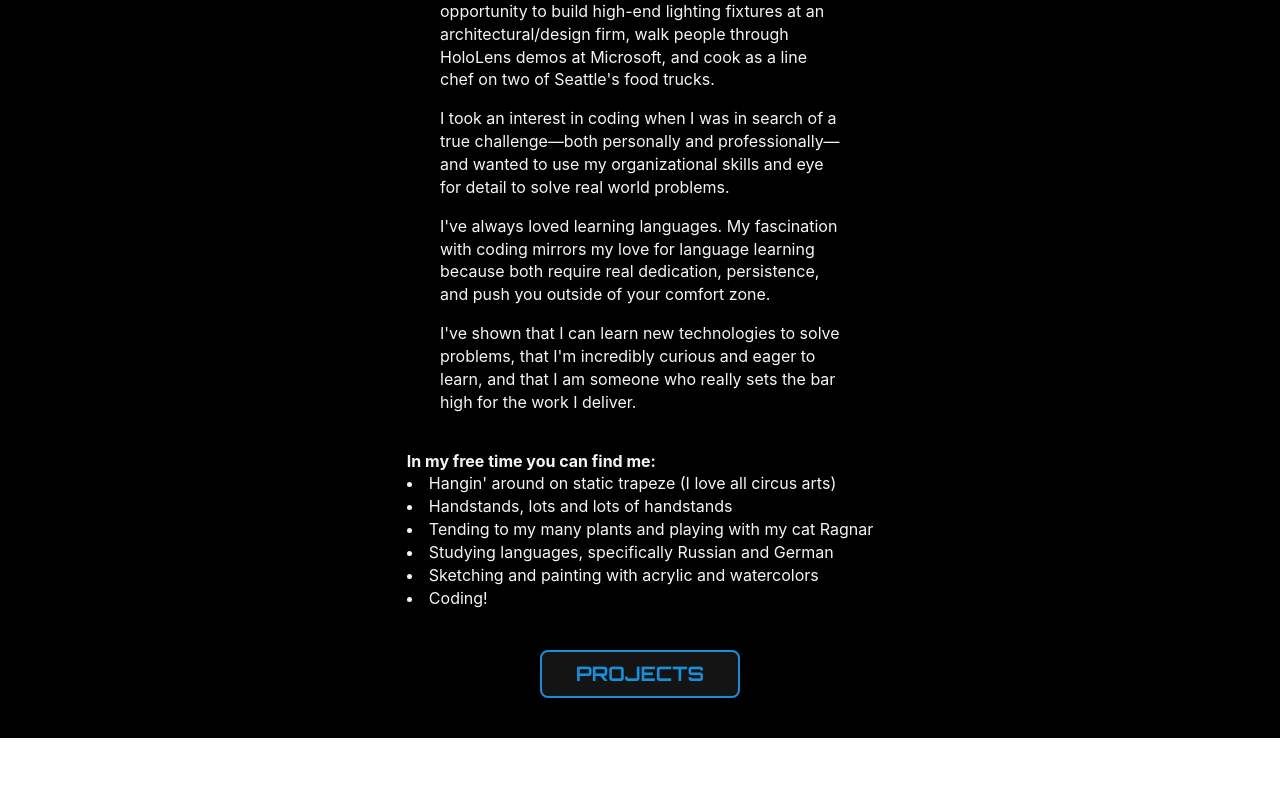
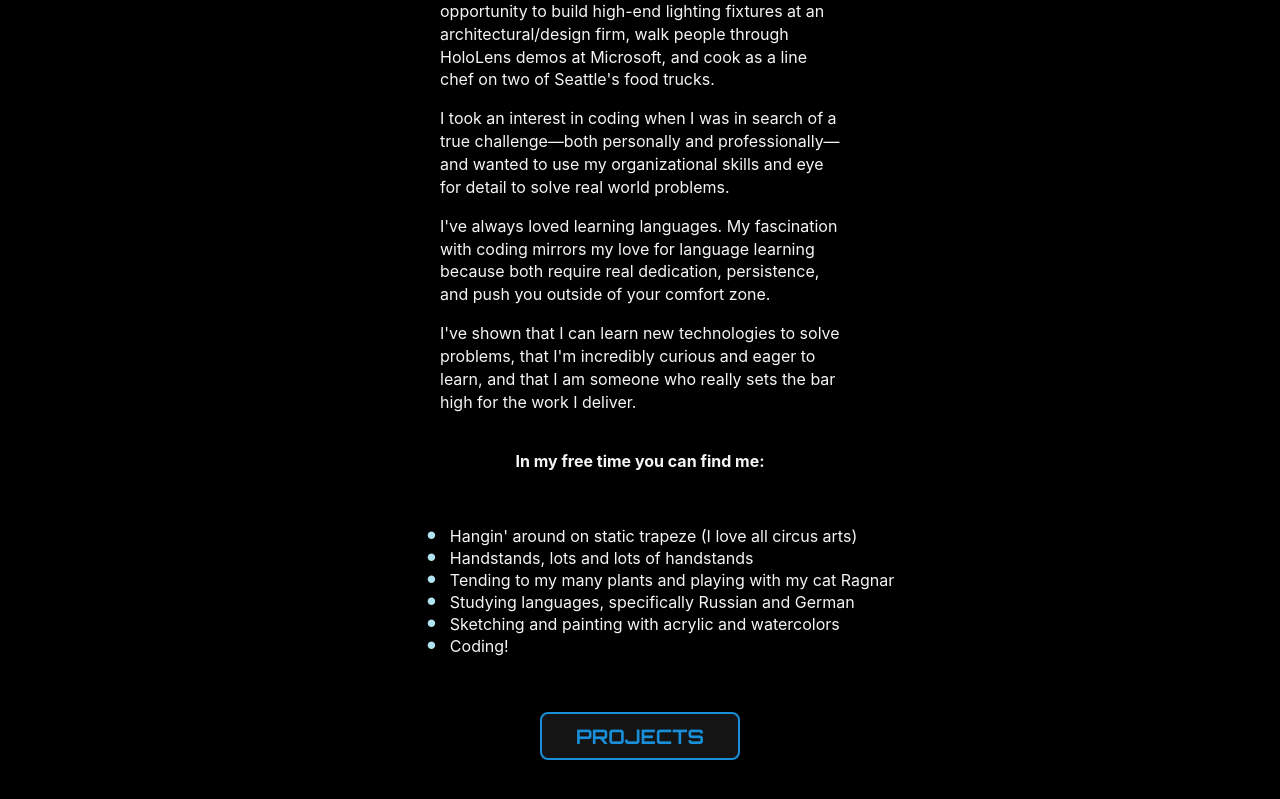
Before and after one commit to RivaD2/riva-portfolio, a React (Create React App) app: page /about in a window 1280 px wide. Shown: the part 453-1252 px from the top of the page. Before the commit the page ends 1191 px from the top, so only its background shows below. Built offline with nearby package versions, Linux system fonts and the light colour scheme; no server answers; a web font is replaced by a local one.

Commit message:
style and tag edits and additions

```diff
--- a/src/Components/Modal.js
+++ b/src/Components/Modal.js
@@ -16,8 +16,8 @@ class Modal extends React.Component {
             <i className={'window close outline icon'}></i>
           </div>
           <div className="modal-content">
-            <div className="modal-image-wrapper">
-              <div className="modal-img" onClick={this.onVideoClick}>
+            <div className="modal-video-wrapper">
+              <div className="modal-video" onClick={this.onVideoClick}>
                 <video
                   controls
                   muted
--- a/src/Components/Project.css
+++ b/src/Components/Project.css
@@ -87,7 +87,8 @@
 
 #tools-used-desc b {
   color: rgb(177, 243, 245);
-  font-size: 12pt;
+  font-size: 14pt;
+  margin-left: 36px;
   text-align: left;
   text-transform: uppercase;
 }
@@ -101,6 +102,8 @@
 
 #text-desc b {
   color: rgb(177, 243, 245);
+  font-size: 14pt;
+  margin-left: 36px;
   text-transform: uppercase;
 }
 
--- a/src/Pages/About.css
+++ b/src/Pages/About.css
@@ -45,6 +45,20 @@
   padding-top: 20px;
 }
 
+ul {
+  list-style: none;
+}
+
+/* Thanks W3 schools :) */
+ul li::before {
+  content: "\2022"; /* Add content: \2022 is the CSS Code/unicode for a bullet */
+  color: rgb(178, 227, 241);
+  display: inline-block;
+  width: 1em;
+  font-weight: bold;
+  font-size: 24px;
+}
+
 .about-project-button {
   background-color: rgba(25, 25, 25, 0.8);
   border: solid 2px rgb(24, 143, 216);
--- a/src/Pages/About.js
+++ b/src/Pages/About.js
@@ -10,28 +10,29 @@ const About = () => {
     return (
       <div className="about-container">
         <div className="headshot-container">
-          <div className="svg-about">
+          <header className="svg-about">
             <SvgHeader />
-          </div>
-        <img src="/images/riva.jpg" alt="headshot" className="profile-image"/>
+          </header>
+          <img src="/images/riva.jpg" alt="headshot showing the creator of this site, Riva Davidowski" className="profile-image"/>
         </div>
         <div className="text-container">
           <p className="bio-info">My background has been varied and I've had the opportunity to build high-end lighting fixtures at an architectural/design firm, walk people through HoloLens demos at Microsoft, and cook as a line chef on two of Seattle's food trucks.</p>
           <p className="bio-info">I took an interest in coding when I was in search of a true challenge&mdash;both personally and professionally&mdash;and wanted to use my organizational skills and eye for detail to solve real world problems.</p>
           <p className="bio-info">I've always loved learning languages. My fascination with coding mirrors my love for language learning because both require real dedication, persistence, and push you outside of your comfort zone.</p>
           <p className="bio-info">I've shown that I can learn new technologies to solve problems, that I'm incredibly curious and eager to learn, and that I am someone who really sets the bar high for the work I deliver.</p>
-          <p className="hobby-text"> <b>In my free time you can find me:</b>
+          <p className="hobby-text"><b>In my free time you can find me:</b></p>
           <br/>
+          <ul>
             <li>Hangin' around on static trapeze (I love all circus arts)</li>
             <li>Handstands, lots and lots of handstands</li>
             <li>Tending to my many plants and playing with my cat Ragnar</li>
             <li>Studying languages, specifically Russian and German</li>
             <li>Sketching and painting with acrylic and watercolors</li>
             <li>Coding!</li>
-          </p>
+          </ul>
         </div>
         <Link to="/">
-        <button className="about-project-button">PROJECTS</button>
+          <button className="about-project-button">PROJECTS</button>
         </Link>
       </div>
     )
--- a/src/Pages/HomePage.js
+++ b/src/Pages/HomePage.js
@@ -32,9 +32,9 @@ const HomePage = () => {
   return (
     <div className="home-container" >
       <div className="svg-container">
-        <div className="svg-header">
+        <header className="svg-header">
          <SvgHeader />
-        </div>
+        </header>
         <div className="introduction-text">
         <p>Fullstack JavaScript developer | Enjoys learning how JavaScript works under the hood.</p>
          <p>Passion for frontend web technologies and writing clean code | Loves a good code review!</p>
--- a/src/Pages/ProjectsPage.css
+++ b/src/Pages/ProjectsPage.css
@@ -9,11 +9,10 @@
   font-family: "Orbitron", sans-serif;
   font-size: 40px;
   font-weight: bold;
-  margin-bottom: 40px;
   -webkit-text-stroke: 1px black;
 }
 
-p.header-text-projects {
+h1.header-text-projects {
   margin-bottom: 40px;
 }
 
--- a/src/Pages/ProjectsPage.js
+++ b/src/Pages/ProjectsPage.js
@@ -78,7 +78,7 @@ class Projects extends React.Component {
         (<Modal projectData={projectData} hideModal={this.hideModal}/>)
       }
       <header className='header-background'>
-        <p className="header-text-projects">PROJECTS</p>
+        <h1 className="header-text-projects">PROJECTS</h1>
       </header>
       {this.state.projectListData.map((projectListData,index) => {
         return [
```
